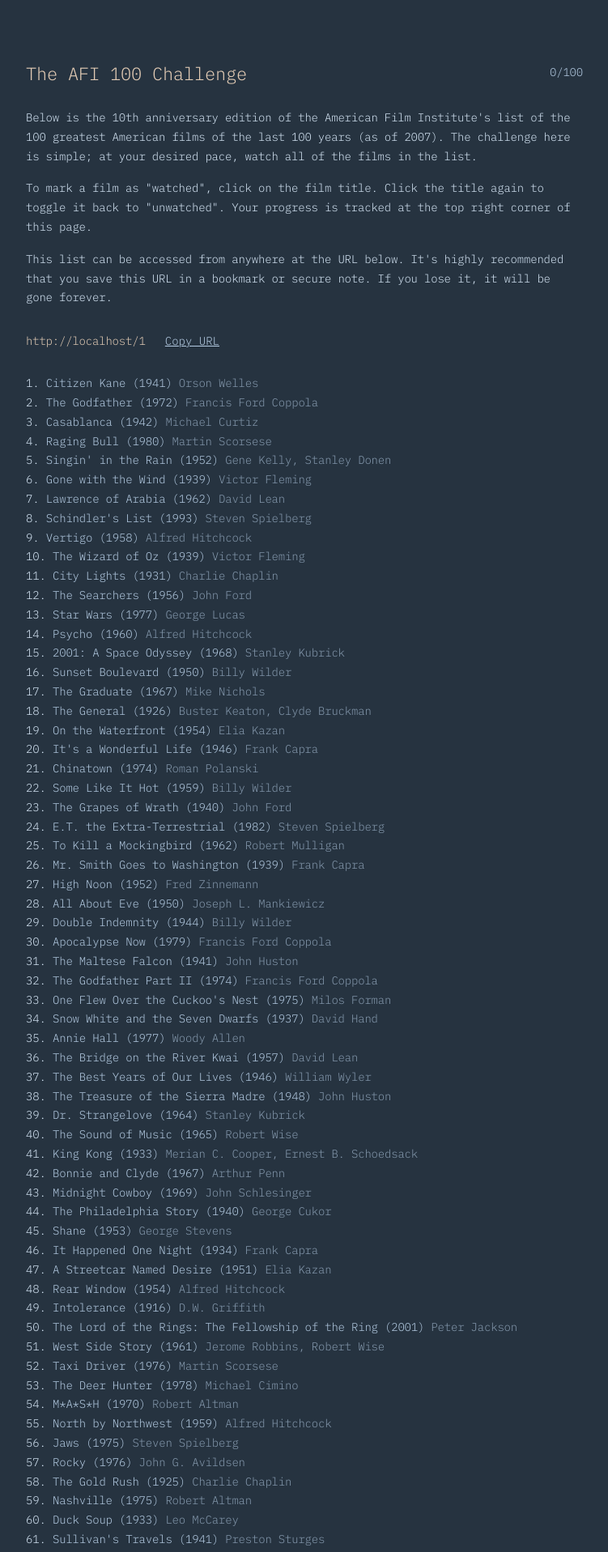
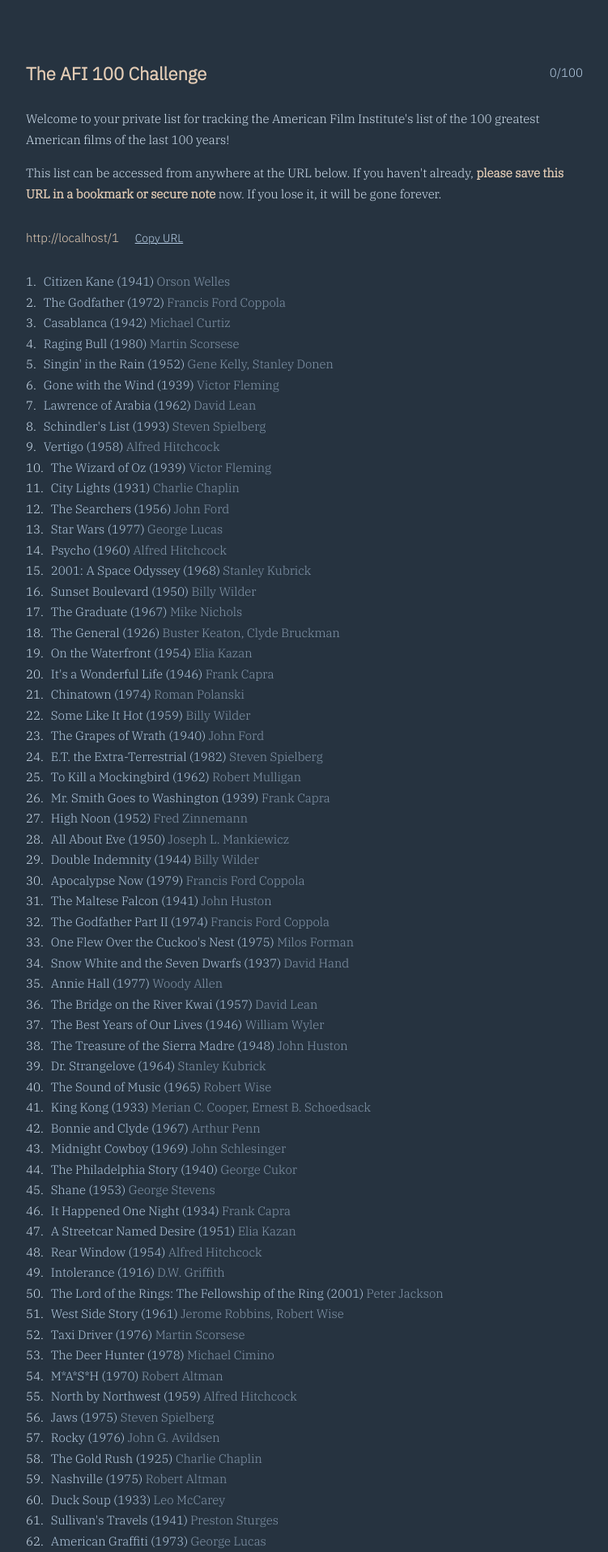
Before and after one commit to nmsalvatore/small-projects-2025, a Flask app: page /1 in a window 1280 px wide. Shown: the top 1917 px of the page at 81% size, without its empty margins (264-1015 px from the left). Run offline with Flask 3, Linux system fonts and the light colour scheme; data comes from the database, SQL or seed files in the repository; some libraries are stand-ins or nearby versions.

Commit message:
style: change fonts to IBM Plex Sans and Serif

```diff
--- a/afi100/static/css/style.css
+++ b/afi100/static/css/style.css
@@ -1,4 +1,4 @@
-@import url("https://fonts.googleapis.com/css2?family=IBM+Plex+Mono:wght@300&display=swap");
+@import url("https://fonts.googleapis.com/css2?family=IBM+Plex+Sans:ital,wght@0,300;1,300&family=IBM+Plex+Serif:ital,wght@0,300;1,300&display=swap");
 
 :root {
     --dark-blue: hsl(210 25% 20%);
@@ -22,17 +22,15 @@
 }
 
 body {
-    font-family: "IBM Plex Mono", Courier;
-    font-size: 0.875rem;
-    font-weight: 300;
-    letter-spacing: -0.2px;
+    font-family: "IBM Plex Serif", Courier;
+    font-size: 0.9375rem;
     margin: 4rem 0;
 }
 
 header h1 {
     color: var(--light-yellow);
+    font-family: "IBM Plex Sans";
     font-size: 1.375rem;
-    font-weight: 400;
     line-height: 1;
     margin-bottom: 2rem;
 }
@@ -40,6 +38,10 @@
 div:has(h1):has(#progress) {
     display: flex;
     justify-content: space-between;
+}
+
+#progress {
+    font-family: "IBM Plex Sans";
 }
 
 header,
@@ -50,12 +52,15 @@
     padding: 1rem;
 }
 
+strong {
+    color: var(--light-yellow);
+}
+
 .personal-link-container {
     padding: 1rem;
     margin-bottom: 1rem;
     background: rgba(0, 0, 0, 0.1);
     color: var(--whitish);
-    font-weight: 500;
 }
 
 #save_list_form button {
@@ -63,9 +68,10 @@
     border: none;
     color: var(--light-yellow);
     cursor: pointer;
-    font-family: inherit;
+    font-family: "IBM Plex Sans";
     font-size: inherit;
     text-decoration: underline;
+    text-decoration-thickness: 1px;
 }
 
 #copy_url {
@@ -74,9 +80,10 @@
     color: inherit;
     cursor: pointer;
     font-family: inherit;
-    font-size: inherit;
+    font-size: 0.875rem;
     margin-left: 1rem;
     text-decoration: underline;
+    text-decoration-thickness: 1px;
 }
 
 #copy_url.copied {
@@ -85,6 +92,10 @@
 
 #url {
     color: var(--light-yellow);
+}
+
+div:has(#url) {
+    font-family: "IBM Plex Sans";
 }
 
 main {
@@ -120,21 +131,17 @@
 li > div[data-watched="true"] {
     text-decoration: line-through;
     text-decoration-color: var(--medium-blue);
+    text-decoration-thickness: 1px;
     opacity: 0.5;
 }
 
 li > div[data-watched="true"] > span.info {
     color: var(--medium-blue);
-    font-weight: 300;
 }
 
 span.ranking {
     color: var(--whitish);
     margin-right: 1ch;
-}
-
-span.info {
-    font-weight: 400;
 }
 
 span.director {
@@ -143,6 +150,5 @@
 
 a.fancy-link {
     color: var(--light-blue);
-    font-weight: 400;
     line-height: var(--line-height);
 }
--- a/afi100/templates/info.html
+++ b/afi100/templates/info.html
@@ -1,8 +1,6 @@
-<p>Below is the 10th anniversary edition of the American Film Institute's list of the 100 greatest American films of the last 100 years (as of 2007). The challenge here is simple; at your desired pace, watch all of the films in the list.</p>
-<p>To mark a film as "watched", click on the film title. Click the title again to toggle it back to "unwatched". Your progress is tracked at the top right corner of this page.</p>
-
 {% if list_id %}
-    <p>This list can be accessed from anywhere at the URL below. It's highly recommended that you save this URL in a bookmark or secure note. If you lose it, it will be gone forever.</p>
+    <p>Welcome to your private list for tracking the American Film Institute's list of the 100 greatest American films of the last 100 years!</p>
+    <p>This list can be accessed from anywhere at the URL below. If you haven't already, <strong>please save this URL in a bookmark or secure note</strong> now. If you lose it, it will be gone forever.</p>
     <div>
         <span id="url">{{ request.url }}</span>
         <button id="copy_url" onclick="copyURL()">Copy URL</button>
@@ -10,5 +8,7 @@
 {% endif %}
 
 {% if not list_id %}
-    <p>Your watched films are saved in this browser's local storage automatically. If you would like your updates to persist across devices, you can move your list to a private URL by clicking the link below.</p>
+    <p>Below is the 10th anniversary edition of the American Film Institute's list of the 100 greatest American films of the last 100 years (as of 2007). The challenge here is simple; at your desired pace, watch all of the films in the list.</p>
+    <p>To mark a film as "watched", click on the film title. Click the title again to toggle it back to "unwatched". Your progress is tracked at the top right corner of this page.</p>
+    <p>Your watched films are saved in this browser's local storage automatically. If you would like your updates to persist across devices, you can save your list at a private URL by clicking the link below.</p>
 {% endif %}
```
